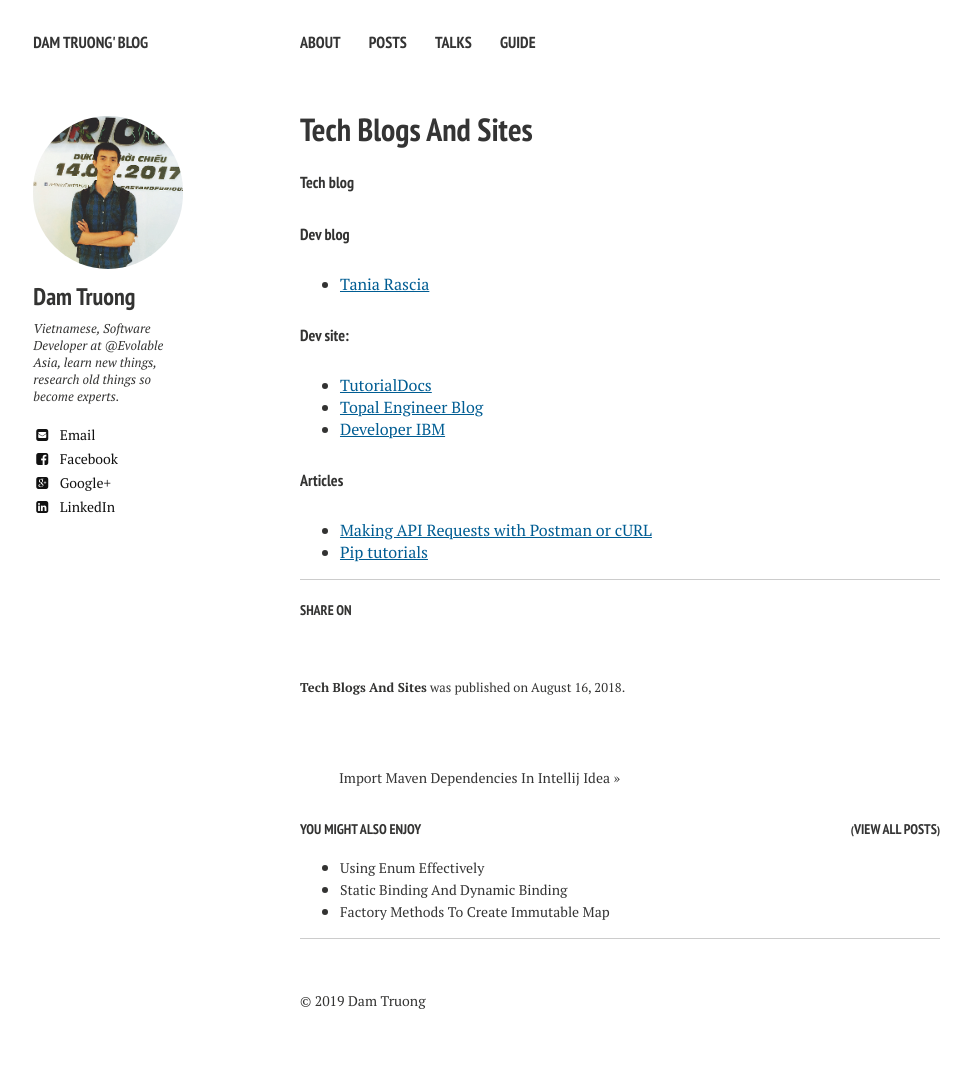
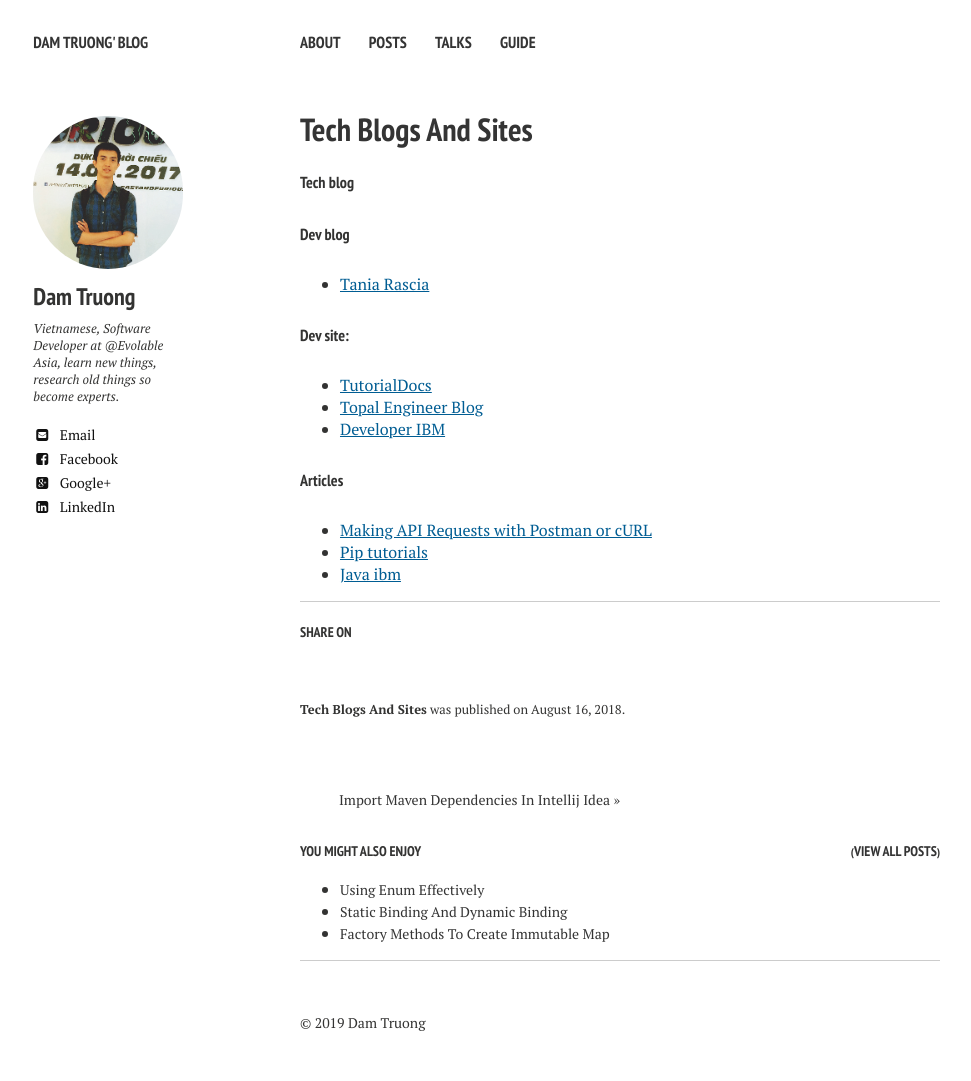
Before and after one commit to truongdam/truongdam.github.io, a Jekyll site: the page built from _posts/2018-08-16-tech-blogs-and-sites.md, in a window 1280 px wide. Shown: the whole page, without its empty margins (20-991 px from the left). Built offline with Jekyll 4.4.1, drawn with Linux system fonts in a browser that asks for light colours; nearby versions of some CDN libraries; our own code applies the rules of GitHub Pages for plain Markdown files; before the commit the page ends 1059 px from its top, so only the background shows below that.

Commit message:
add java ibm docs

```diff
--- a/_posts/2018-08-16-tech-blogs-and-sites.md
+++ b/_posts/2018-08-16-tech-blogs-and-sites.md
@@ -14,3 +14,4 @@
 ##### Articles
 - [Making API Requests with Postman or cURL](https://www.taniarascia.com/making-api-requests-postman-curl/)
 - [Pip tutorials](https://www.tutorialdocs.com/tutorial/pip/quickstart.html)
+- [Java ibm](https://developer.ibm.com/technologies/java/)
```
